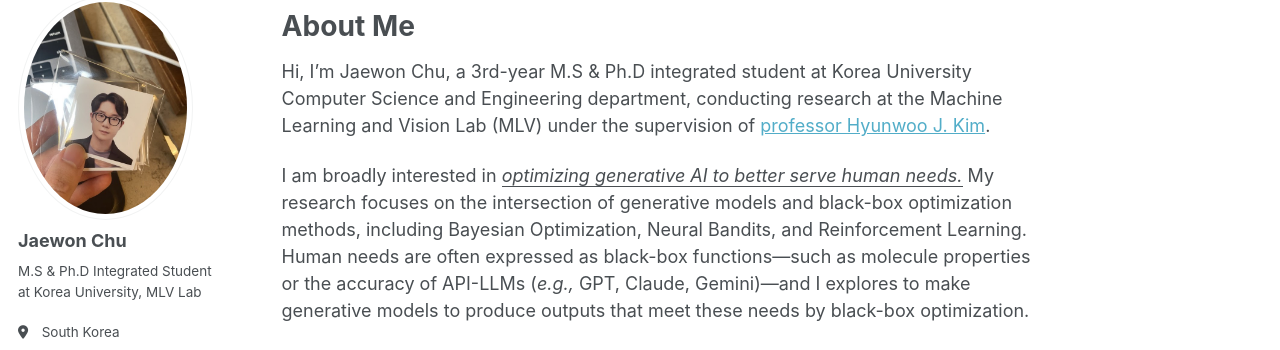
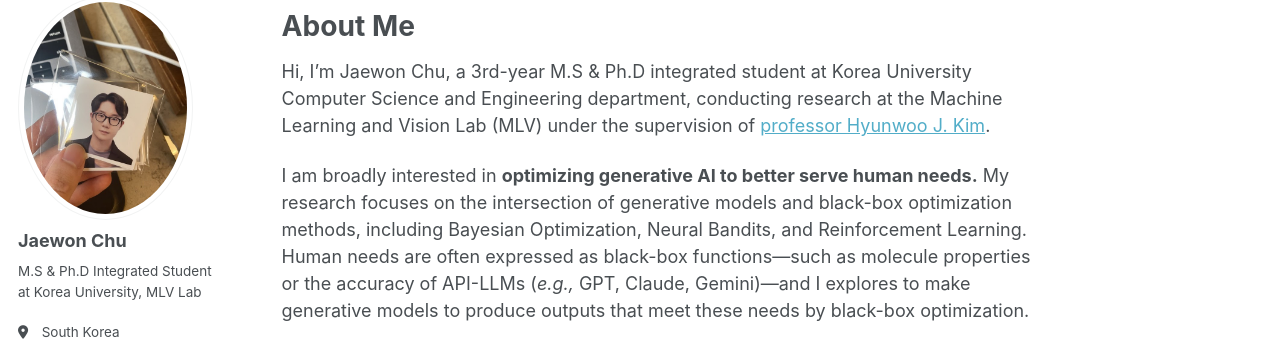
Before and after one commit to jaewonchu/jaewonchu.github.io, a Jekyll site: the page built from _pages/about.md, in a window 1280 px wide. Shown: the part 103-453 px from the top of the page. Built offline with Jekyll 4.4.1, drawn with Linux system fonts in a browser that asks for light colours; some web fonts are replaced; a script that is not in the unit is left out.

Commit message:
Modification

```diff
--- a/_pages/about.md
+++ b/_pages/about.md
@@ -10,7 +10,7 @@ About Me
 ======
 Hi, I’m Jaewon Chu, a 3rd-year M.S & Ph.D integrated student at Korea University Computer Science and Engineering department, conducting research at the Machine Learning and Vision Lab (MLV) under the supervision of [professor Hyunwoo J. Kim](https://www.hyunwoojkim.com/).
 
-I am broadly interested in _<u>optimizing generative AI to better serve human needs.</u>_ My research focuses on the intersection of generative models and black-box optimization methods, including Bayesian Optimization, Neural Bandits, and Reinforcement Learning. Human needs are often expressed as black-box functions—such as molecule properties or the accuracy of API-LLMs (*e.g.,* GPT, Claude, Gemini)—and I explores to make generative models to produce outputs that meet these needs by black-box optimization.
+I am broadly interested in <strong>optimizing generative AI to better serve human needs.</strong> My research focuses on the intersection of generative models and black-box optimization methods, including Bayesian Optimization, Neural Bandits, and Reinforcement Learning. Human needs are often expressed as black-box functions—such as molecule properties or the accuracy of API-LLMs (*e.g.,* GPT, Claude, Gemini)—and I explores to make generative models to produce outputs that meet these needs by black-box optimization.
 
 📢 _<u>I am also actively seeking internship opportunities where I can apply my research skills and contribute to impactful projects.</u>_
 
@@ -32,11 +32,11 @@ Selected Publications
 (*) denotes equal contribution
 
 - <u>PRESTO: Preimage-Informed Instruction Optimization for Prompting Black-Box LLMs</u><br>
-  **Jaewon Chu**, Seunghun Lee, Hyunwoo J. Kim<br>
-  _Advances in Neural Information Processing Systems_ **(NeurIPS)**, 2025<br>
+  <strong>Jaewon Chu</strong>, Seunghun Lee, Hyunwoo J. Kim<br>
+  _Advances in Neural Information Processing Systems_ <strong>(NeurIPS)</strong>, 2025<br>
 - [Inversion-based Latent Bayesian Optimization<br>](https://arxiv.org/pdf/2411.05330)
-  **Jaewon Chu<sup>*</sup>**, Jinyoung Park<sup>*</sup>, Seunghun Lee, Hyunwoo J. Kim<br>
-  _Advances in Neural Information Processing Systems_ **(NeurIPS)**, 2024<br>
+  <strong>Jaewon Chu<sup>*</sup></strong>, Jinyoung Park<sup>*</sup>, Seunghun Lee, Hyunwoo J. Kim<br>
+  _Advances in Neural Information Processing Systems_ <strong>(NeurIPS)</strong>, 2024<br>
 - [Advancing Bayesian Optimization via Learning Smooth Latent Spaces<br>](https://arxiv.org/pdf/2310.20258)
-  Seunghun Lee<sup>*</sup>, **Jaewon Chu<sup>*</sup>**, Sihyeon Kim<sup>*</sup>, Juyeon Ko, Hyunwoo J. Kim<br>
-  _Advances in Neural Information Processing Systems_ **(NeurIPS)**, 2023<br>
+  Seunghun Lee<sup>*</sup>, <strong>Jaewon Chu<sup>*</sup></strong>, Sihyeon Kim<sup>*</sup>, Juyeon Ko, Hyunwoo J. Kim<br>
+  _Advances in Neural Information Processing Systems_ <strong>(NeurIPS)</strong>, 2023<br>
```
